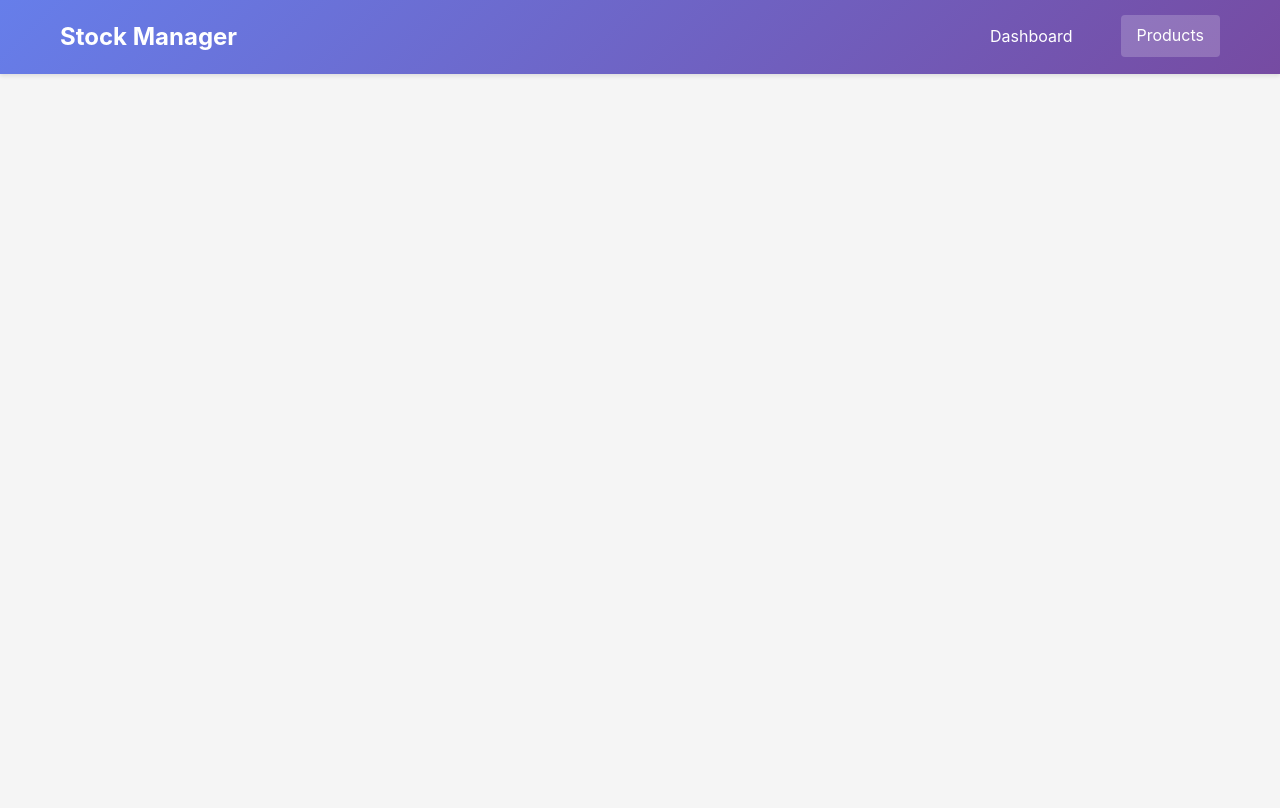
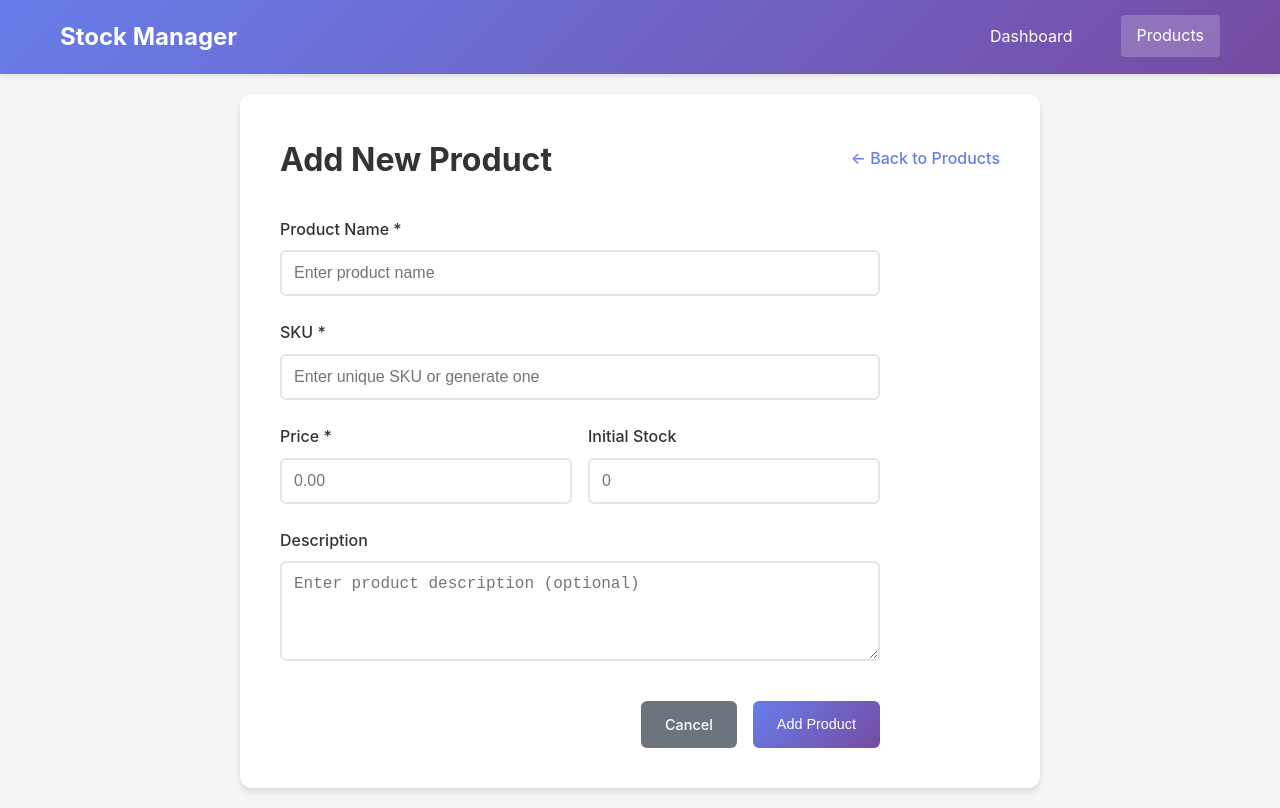
Before and after one commit to mRezaAnanta/stock-management-react-prisma, a React (Create React App) app in the folder frontend/: page /products/add in a window 1280 px wide. Built offline with nearby package versions, Linux system fonts and the light colour scheme; no server answers.

Commit message:
feat(addproduct.js): add AddProduct.js page

```diff
--- a/frontend/src/App.js
+++ b/frontend/src/App.js
@@ -4,6 +4,7 @@ import { ProductProvider } from './context/ProductContext.js';
 import Navbar from './components/Navbar';
 import Products from './pages/Products';
 import Dashboard from './pages/Dashboard';
+import AddProduct from './pages/AddProduct';
 import './App.css';
 
 function App() {
@@ -27,6 +28,12 @@ function App() {
                   <Products />
                 }
               />
+              <Route
+                path="/products/add"
+                element={
+                  <AddProduct />
+                }
+              />
             </Routes>
           </main>
         </div>
--- /dev/null
+++ b/frontend/src/pages/AddProduct.js
@@ -0,0 +1,139 @@
+import React, { useState } from 'react';
+import { useNavigate, Link } from 'react-router-dom';
+import { useProducts } from '../context/ProductContext';
+import { productsAPI } from '../services/api';
+
+const AddProduct = () => {
+  const [formData, setFormData] = useState({
+    name: '',
+    description: '',
+    price: '',
+    stock: '',
+    sku: '',
+  });
+  const { createProduct, loading, error, clearError } = useProducts();
+  const navigate = useNavigate();
+
+  React.useEffect(() => {
+    clearError();
+  }, []);
+
+  const handleChange = (e) => {
+    setFormData({
+      ...formData,
+      [e.target.name]: e.target.value,
+    });
+  };
+
+  const handleSubmit = async (e) => {
+    e.preventDefault();
+
+    const result = await createProduct({
+      ...formData,
+      price: parseFloat(formData.price),
+      stock: parseInt(formData.stock) || 0,
+    });
+
+    if (result.success) {
+      navigate('/products');
+    }
+  };
+
+  return (
+    <div className="form-page">
+      <div className="form-container">
+        <div className="form-header">
+          <h1>Add New Product</h1>
+          <Link to="/products" className="back-link">
+            ← Back to Products
+          </Link>
+        </div>
+
+        {error && <div className="error-message">{error}</div>}
+
+        <form onSubmit={handleSubmit} className="product-form">
+          <div className="form-group">
+            <label htmlFor="name">Product Name *</label>
+            <input
+              type="text"
+              id="name"
+              name="name"
+              value={formData.name}
+              onChange={handleChange}
+              required
+              placeholder="Enter product name"
+            />
+          </div>
+
+          <div className="form-group">
+            <label htmlFor="sku">SKU *</label>
+            <div className="sku-input-group">
+              <input
+                type="text"
+                id="sku"
+                name="sku"
+                value={formData.sku}
+                onChange={handleChange}
+                required
+                placeholder="Enter unique SKU or generate one"
+              />
+            </div>
+          </div>
+
+          <div className="form-row">
+            <div className="form-group">
+              <label htmlFor="price">Price *</label>
+              <input
+                type="number"
+                id="price"
+                name="price"
+                value={formData.price}
+                onChange={handleChange}
+                required
+                min="0"
+                step="0.01"
+                placeholder="0.00"
+              />
+            </div>
+
+            <div className="form-group">
+              <label htmlFor="stock">Initial Stock</label>
+              <input
+                type="number"
+                id="stock"
+                name="stock"
+                value={formData.stock}
+                onChange={handleChange}
+                min="0"
+                placeholder="0"
+              />
+            </div>
+          </div>
+
+          <div className="form-group">
+            <label htmlFor="description">Description</label>
+            <textarea
+              id="description"
+              name="description"
+              value={formData.description}
+              onChange={handleChange}
+              placeholder="Enter product description (optional)"
+              rows="4"
+            />
+          </div>
+
+          <div className="form-actions">
+            <Link to="/products" className="btn secondary">
+              Cancel
+            </Link>
+            <button type="submit" disabled={loading} className="btn primary">
+              {loading ? 'Adding Product...' : 'Add Product'}
+            </button>
+          </div>
+        </form>
+      </div>
+    </div>
+  );
+};
+
+export default AddProduct;
--- a/frontend/src/pages/Products.js
+++ b/frontend/src/pages/Products.js
@@ -15,16 +15,6 @@ const Products = () => {
   const handleDelete = async (id, productName) => {
     if (window.confirm(`Are you sure you want to delete "${productName}"?`)) {
       await deleteProduct(id);
-    }
-  };
-
-  const handleStockUpdate = async (id, currentStock, operation) => {
-    const amount = prompt(`Enter amount to ${operation}:`);
-    if (amount && !isNaN(amount) && parseInt(amount) > 0) {
-      await updateStock(id, {
-        stock: parseInt(amount),
-        operation: operation
-      });
     }
   };
 
@@ -123,64 +113,30 @@ const Products = () => {
         </div>
       ) : (
           <div className="products-grid">
+            {/* PRODUK */}
+            <table className="">
+              <thead>
+                <tr>
+                  <th>Nama</th>
+                  <th>SKU</th>
+                  <th>Price</th>
+                  <th>Stock</th>
+                  <th>Total Value</th>
+                  <th>Action</th>
+                </tr>
+              </thead>
+              <tbody>
                 {filteredProducts.map(product => (
-            <div key={product.id} className={`product-card ${product.stock === 0 ? 'out-of-stock' : product.stock < 10 ? 'low-stock' : ''}`}>
-              <div className="product-header">
-                <h3>{product.name}</h3>
-                <span className="product-sku">SKU: {product.sku}</span>
-              </div>
-
-              {product.description && (
-                <p className="product-description">{product.description}</p>
-              )}
-
-              <div className="product-details">
-                <div className="product-price">${product.price.toFixed(2)}</div>
-                <div className={`product-stock ${product.stock === 0 ? 'zero' : product.stock < 10 ? 'low' : 'normal'}`}>
-                  Stock: {product.stock}
-                </div>
-              </div>
-
-              <div className="product-value">
-                Total Value: ${(product.price * product.stock).toFixed(2)}
-              </div>
-
-              <div className="product-actions">
-                <div className="stock-actions">
-                  <button
-                    onClick={() => handleStockUpdate(product.id, product.stock, 'add')}
-                    className="btn small success"
-                    title="Add Stock"
-                  >
-                    + Stock
-                  </button>
-                  <button
-                    onClick={() => handleStockUpdate(product.id, product.stock, 'subtract')}
-                    className="btn small warning"
-                    title="Remove Stock"
-                    disabled={product.stock === 0}
-                  >
-                    - Stock
-                  </button>
-                </div>
-
-                <div className="crud-actions">
-                  <Link
-                    to={`/products/edit/${product.id}`}
-                    className="btn small secondary"
-                  >
-                    Edit
-                  </Link>
-                  <button
-                    onClick={() => handleDelete(product.id, product.name)}
-                    className="btn small danger"
-                  >
-                    Delete
-                  </button>
-                </div>
-              </div>
-            </div>
+                  <tr>
+                    <th>{product.name}</th>
+                    <th>{product.sku}</th>
+                    <th>{product.price}</th>
+                    <th>{product.stock}</th>
+                    <th>{product.price * product.stock}</th>
+                  </tr>
                 ))}
+              </tbody>
+            </table>
           </div>
         )}
     </div>
```
Lines whose indentation alone changed are shown as unchanged.
